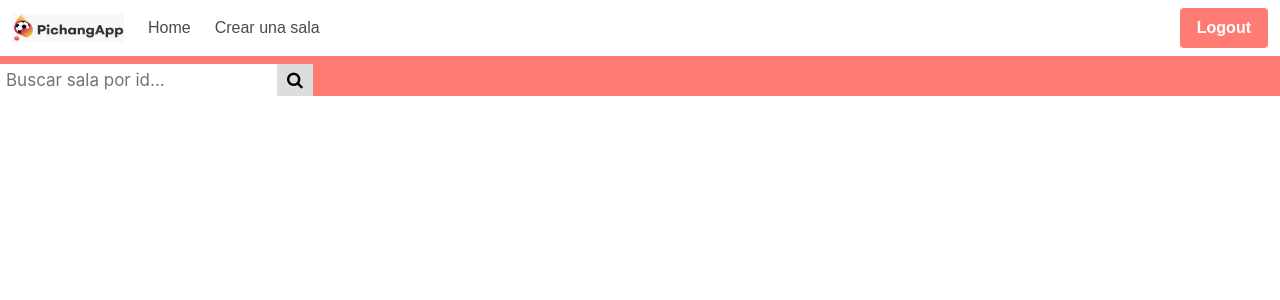
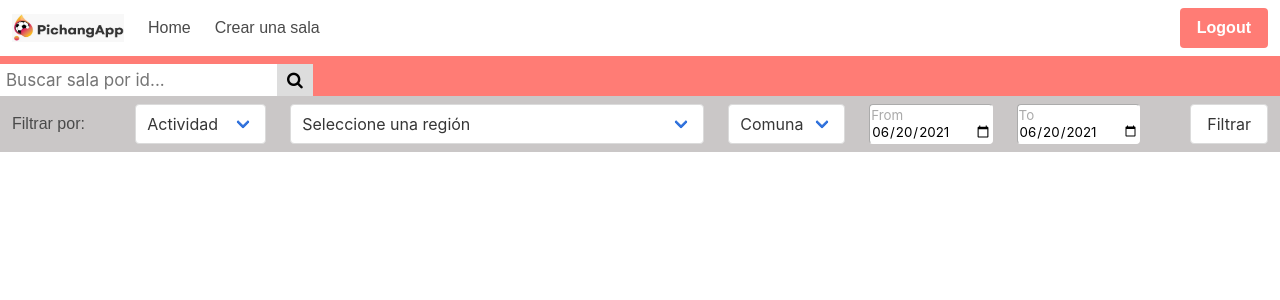
Before and after one commit to DCC-CC4401/2021-1-Grupo-2, a Django app: page /search_room/ in a window 1280 px wide. Shown: the top 300 px of the page. Run offline with Django 3.2, Linux system fonts and the light colour scheme; a user stored in the database is signed in; data comes from the database, SQL or seed files in the repository; both versions use the stored data as it was after the commit.

Commit message:
feat: Added (beta) filter bar

```diff
--- a/pichapp/static/pichapp/search_room.css
+++ b/pichapp/static/pichapp/search_room.css
@@ -3,6 +3,32 @@
 body {
   margin: 0;
   font-family: Arial, Helvetica, sans-serif;
+}
+
+#outer
+{
+    width:100%;
+    text-align: center;
+}
+.inner
+{
+    display: inline-block;
+}
+
+input[type="date"]:before {
+  content: attr(placeholder) !important;
+  color: #aaa;
+  margin-right: 0.5em;
+}
+input[type="date"]:focus:before,
+input[type="date"]:valid:before {
+  content: "";
+}
+input[type="date"]{
+  border-radius: 4px;
+  border-width: 1px;
+  border-color: rgb(255, 255, 255);
+  height: 40px;
 }
 
 .topnav {
--- a/pichapp/templates/pichapp/room/search_room.html
+++ b/pichapp/templates/pichapp/room/search_room.html
@@ -5,6 +5,10 @@
   .container {
     height: 50px;
     position: relative;
+  }
+
+  .filter-container {
+    background-color: #cac7c7;
   }
 
   .search-nav {
@@ -30,6 +34,7 @@
   <link rel="stylesheet" type="text/css" href="{% static 'pichapp/search_room.css' %}">
   <link rel="stylesheet" href="https://cdnjs.cloudflare.com/ajax/libs/font-awesome/4.7.0/css/font-awesome.min.css">
   <script src="{% static 'pichapp/notification.js' %}"></script>
+  <script src="{% static 'pichapp/regiones_comunas.js' %}"> </script>
 </head>
 
 <body>
@@ -40,30 +45,87 @@
       <form method="POST" action="">
         {% csrf_token %}
         <!-- csrf token for basic security -->
-      <input type="number"
-placeholder="Buscar sala por id..." name="numero_sala" min = "1" required>
+        <input type="number" placeholder="Buscar sala por id..." name="numero_sala" min="1" required>
         <button type="submit"><i class="fa fa-search"></i></button>
       </form>
     </div>
   </div>
 
-<div class="hero">
-  <div class="hero-body">
-      <div class="columns is-centered">
-      <div class="column is-half floating">
-          {% if error %}
-              <div class="notification is-warning">
-                  <button type="button" class="delete" onclick="hide_notification(this)"><span class="icon">
-                      <i class="fas fa-times" aria-hidden="true"></i>
-                  </span></button>
-                  {% for o_error in error %}
-                      <p>{{ o_error }}</p>
+  <!--Navbar con los filtros-->
+  <div class="navbar filter-container">
+    <div class="navbar-menu filter-container">
+
+      <div class="navbar-start">
+        <div class="navbar-item">
+          <div>Filtrar por:</div>
+        </div>
+      </div>
+
+      <div class="navbar-item">
+        <div class="field">
+          <div class="select control has-icons-right">
+            <select id="actividades" class="input" name="nombre_actividad" required>
+              <option disabled selected>Actividad</option>
+              {% for p in activities%}
+              <option value={{p.verbose_name}}> {{p.verbose_name}}</option>
               {% endfor %}
-              </div>
-          {% endif %}
-      </div>
+            </select>
           </div>
         </div>
       </div>
 
+
+      <div class="navbar-item">
+        <div class="field">
+          <div class="select control has-icons-right">
+            <select id="region" onchange="region_change(this)" class="input" name="nombre_region" required>
+              <option disabled selected>Región</option>
+            </select>
+          </div>
+        </div>
+      </div>
+
+      <div class="navbar-item">
+        <div class="field">
+          <div class="select control has-icons-right">
+            <select id="comuna" class="input" name="nombre_comuna" required>
+              <option disabled selected>Comuna</option>
+            </select>
+          </div>
+        </div>
+      </div>
+
+
+      <div class="navbar-item">
+        <div class="field">
+          <p class="control has-icons-right is-medium">
+            <input type="date" placeholder="From" id="start" name="fecha" value="{{ fecha }}" min="{{ fecha }}"
+              required>
+          </p>
+        </div>
+      </div>
+
+      <div class="navbar-item">
+        <div class="field">
+          <p class="control has-icons-right">
+            <input type="date" placeholder="To" id="finish" name="fecha" value="{{ fecha }}" min="{{ fecha }}" required>
+          </p>
+        </div>
+      </div>
+
+      <div class="navbar-end">
+        <div class="navbar-item">
+          <button class="button">Filtrar</button>
+        </div>
+      </div>
+
+    </div>
+
+  </div>
+
+
+  <script>
+    make_regiones();
+  </script>
+
 </body>
--- a/pichapp/views.py
+++ b/pichapp/views.py
@@ -15,10 +15,19 @@ from django.contrib import messages
 @login_required
 def search_room(request):
     if request.method == 'GET':
-        return render(request, "pichapp/room/search_room.html")
+        today = date.today().strftime("%Y-%m-%d")
+        activities: ActivityCategory = ActivityCategory.objects.raw(
+            'SELECT name, verbose_name FROM pichapp_ActivityCategory')
+        context = {
+            'fecha': today,
+            'activities': activities
+        }
+        return render(request, "pichapp/room/search_room.html", context)
+
     if request.method == 'POST':
         numero_sala = request.POST["numero_sala"]
-        sala_encontrada = Room.objects.raw('SELECT id FROM pichapp_Room WHERE id =' + numero_sala)
+        sala_encontrada = Room.objects.raw(
+            'SELECT id FROM pichapp_Room WHERE id =' + numero_sala)
         for p in sala_encontrada:
             if p.id == int(numero_sala):
                 return HttpResponseRedirect('/rooms/' + numero_sala + '/')
@@ -30,7 +39,8 @@ def create_room(request):
     today = date.today().strftime("%Y-%m-%d")
     if request.method == 'GET':  # Si estamos cargando la página
         # Mostrar el template
-        activities: ActivityCategory = ActivityCategory.objects.raw('SELECT name, verbose_name FROM pichapp_ActivityCategory')
+        activities: ActivityCategory = ActivityCategory.objects.raw(
+            'SELECT name, verbose_name FROM pichapp_ActivityCategory')
         print(activities)
         context = {
             'fecha': today,
```
Also changed, not shown: db.sqlite3, pichapp/migrations/0001_initial.py, pichapp/migrations/0002_auto_20210614_2245.py (added). Lines whose indentation alone changed are shown as unchanged.
